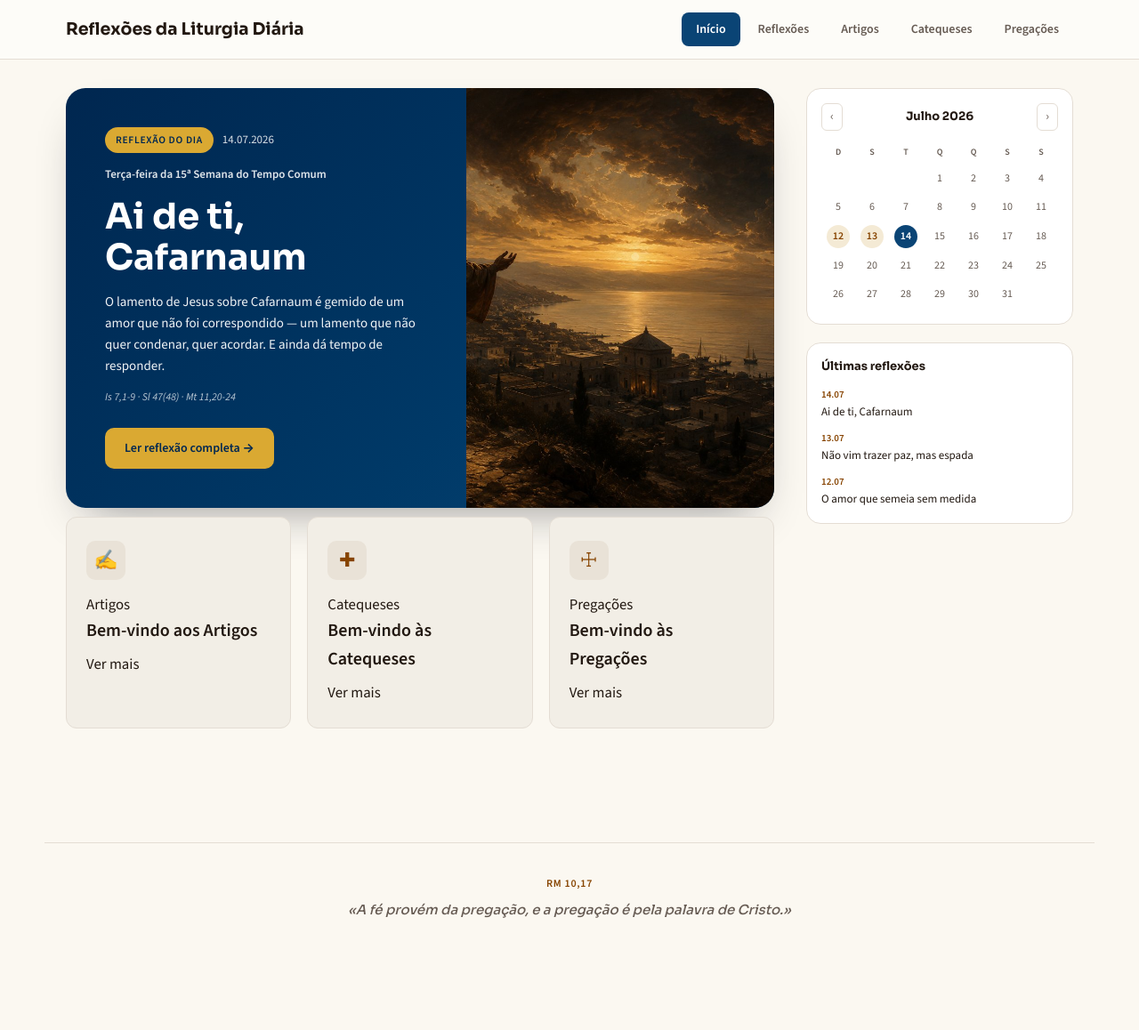
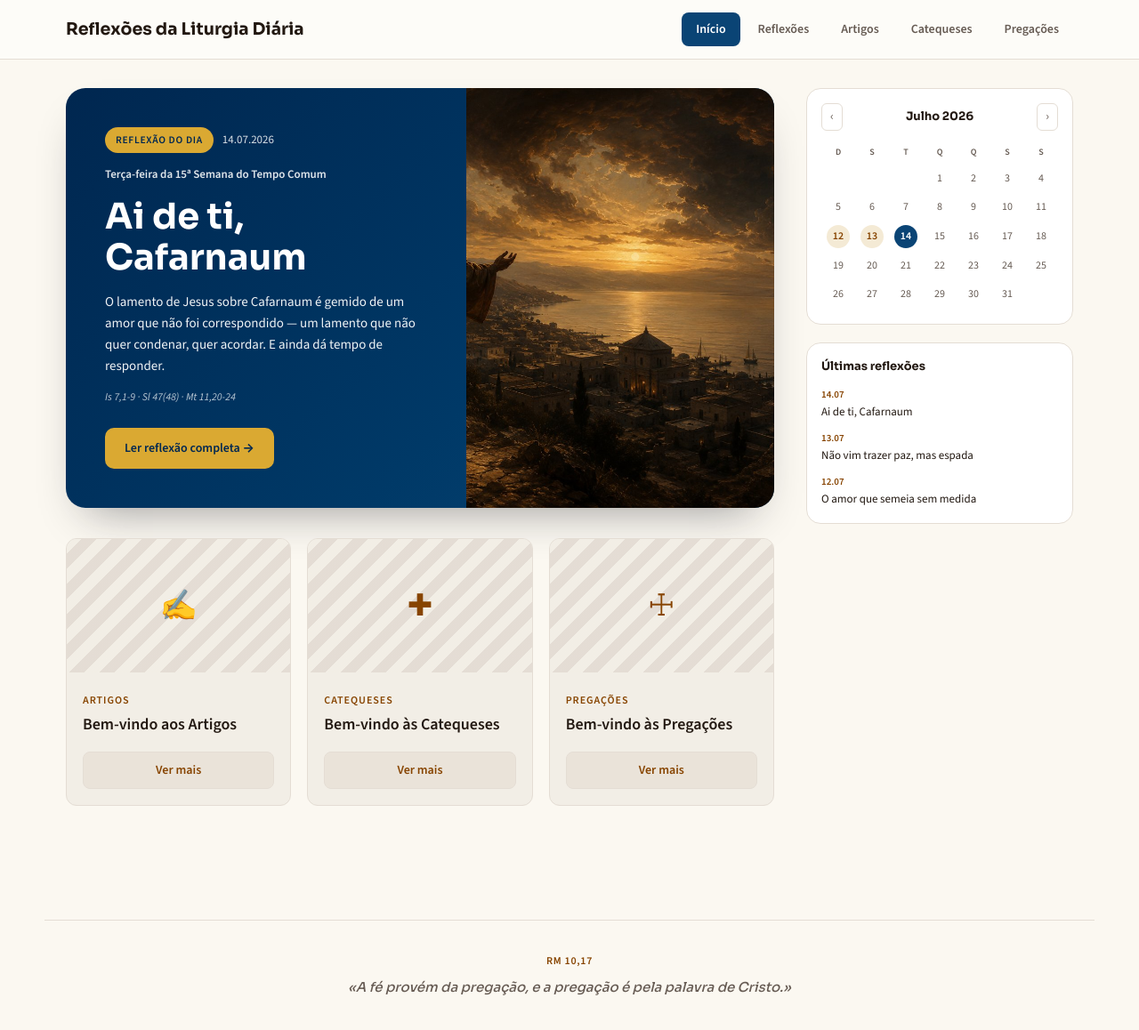
Before and after one commit to admariam/liturgiadiaria, a Jekyll site: the page built from index.html, in a window 1280 px wide and 1166 px high. Shown: the top 1158 px of the window at 89% size. Built offline with Jekyll 4.4.1, drawn with Linux system fonts in a browser that asks for light colours.

Commit message:
CSS: novos cards de seção (capa+nome+título + botão Ver mais)

```diff
--- a/assets/css/style.css
+++ b/assets/css/style.css
@@ -417,16 +417,15 @@ table.cal td.hoje a, table.cal td.hoje span { background: var(--primary); color:
   display: grid;
   grid-template-columns: repeat(3, 1fr);
   gap: 18px;
-  margin: 10px 0 40px;
+  margin: 34px 0 40px;
 }
 .card-secao {
-  display: block;
-  padding: 26px 22px;
+  display: flex;
+  flex-direction: column;
   background: var(--papel-2, #fff);
   border: 1px solid var(--fio, #e5ddcd);
   border-radius: 12px;
-  text-decoration: none;
-  color: inherit;
+  overflow: hidden;
   transition: transform .12s ease, box-shadow .15s ease, border-color .15s ease;
 }
 .card-secao:hover {
@@ -434,15 +433,35 @@ table.cal td.hoje a, table.cal td.hoje span { background: var(--primary); color:
   box-shadow: 0 10px 26px -16px rgba(60,45,30,.5);
   border-color: var(--accent-deep, #7a5a2f);
 }
-.card-secao-icone {
-  display: inline-flex; align-items: center; justify-content: center;
-  width: 44px; height: 44px; margin-bottom: 14px;
-  font-size: 22px; color: var(--accent-deep, #7a5a2f);
-  background: rgba(122,90,47,.08); border-radius: 10px;
+.card-secao-topo { text-decoration: none; color: inherit; display: block; }
+.card-secao-capa {
+  position: relative;
+  overflow: hidden;
+  height: 150px;
+  background: repeating-linear-gradient(135deg, var(--papel-2,#f3ecdd) 0 12px, var(--fio,#e5ddcd) 12px 24px);
+  display: flex; align-items: center; justify-content: center;
 }
-.card-secao h3 { margin: 0 0 8px; font-size: 20px; }
-.card-secao p { margin: 0 0 14px; font-size: 14.5px; color: var(--tinta-suave, #6b6152); line-height: 1.5; }
-.card-secao-link { font-size: 14px; font-weight: 600; color: var(--accent-deep, #7a5a2f); }
+.card-secao-capa .card-secao-icone {
+  font-size: 34px; color: var(--accent-deep, #7a5a2f);
+}
+.card-secao-info { padding: 16px 18px 6px; }
+.card-secao-nome {
+  display: inline-block;
+  font-size: 12px; font-weight: 700; letter-spacing: .08em; text-transform: uppercase;
+  color: var(--accent-deep, #7a5a2f); margin-bottom: 6px;
+}
+.card-secao-info h3 { margin: 0; font-size: 18px; line-height: 1.3; }
+.btn-ver-mais {
+  margin: 12px 18px 18px;
+  display: inline-block; text-align: center;
+  padding: 9px 14px; font-size: 14px; font-weight: 600;
+  color: var(--accent-deep, #7a5a2f);
+  background: rgba(122,90,47,.07);
+  border: 1px solid var(--fio, #e5ddcd);
+  border-radius: 8px; text-decoration: none;
+  transition: background .15s ease, color .15s ease, border-color .15s ease;
+}
+.btn-ver-mais:hover { background: var(--accent-deep, #7a5a2f); color: #fff; border-color: var(--accent-deep, #7a5a2f); }
 
 /* fonte referenciada no cabeçalho de um post de seção */
 .reflexao-cabecalho .fonte { font-style: italic; }
```
